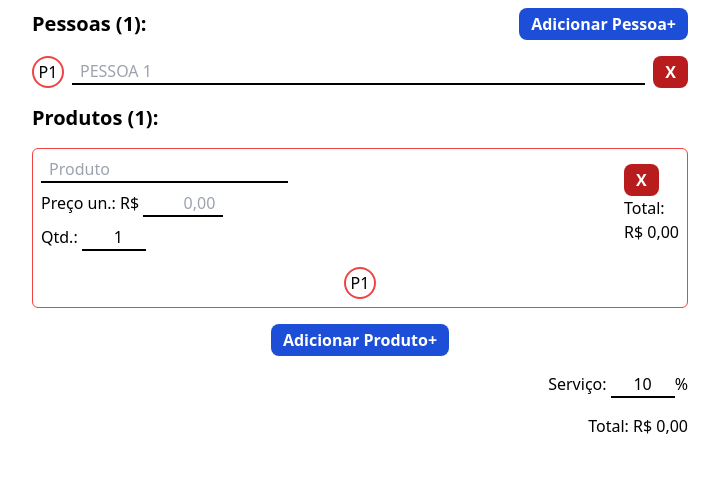
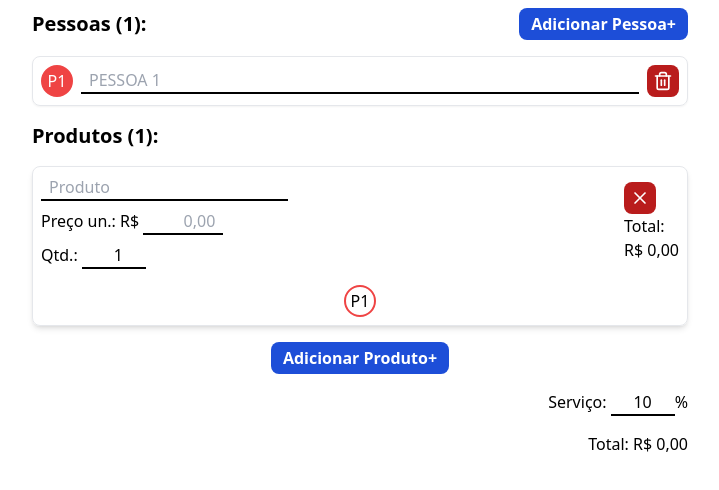
Before and after one commit to ptrkc/continha-calculator, a React (Vite) app: page / in a window 1280 px wide. Shown: the top 490 px of the page, without its empty margins (280-999 px from the left). Built offline with nearby package versions, Linux system fonts and the light colour scheme.

Commit message:
IconButton, Avatar and AvatarSplitting Button

```diff
--- a/src/components/HomePage.module.css
+++ b/src/components/Avatar.module.css
@@ -28,8 +28,10 @@
 .fuchsia {
   --person-color: var(--color-fuchsia-500)
 }
+.avatar {
+  border-color: var(--person-color);
+}
 .partial {
-  border-color: var(--person-color);
   background: linear-gradient(
     to right,
     var(--person-color),
@@ -38,12 +40,10 @@
     white
     );
 }
-
 .solid {
   background: var(--person-color);
   color: white;
 }
 .outline {
-  border-color: var(--person-color);
   color: black;
 }
--- /dev/null
+++ b/src/components/Avatar.tsx
@@ -0,0 +1,84 @@
+import styles from "./Avatar.module.css";
+import { Person } from "@/hooks/usePeopleStore";
+import { cn } from "@/utils/classnames";
+
+const chooseVariant = (person: Person, productId: string) => {
+  if (person.payingFor[productId] === true) return "solid";
+  if (typeof person.payingFor[productId] === "number") return "partial";
+  return "outline";
+};
+
+const abbreviate = (person: Person) => {
+  const nameToUse = person.name.trim() || person.defaultName;
+  const splitNames = nameToUse.split(/\s+/);
+  if (splitNames.length > 1 && splitNames[1].length) {
+    return `${splitNames[0][0]}${splitNames[1][0]}`;
+  }
+
+  return nameToUse.slice(0, 2);
+};
+
+const AvatarBase = ({
+  person,
+  size,
+  onClick,
+  variant = "solid",
+}: {
+  person: Person;
+  size: "sm" | "lg";
+  variant?: "solid" | "partial" | "outline";
+  onClick?: Function;
+}) => {
+  const abbreviation = abbreviate(person);
+
+  const CustomTag = onClick
+    ? "button"
+    : ("span" as keyof JSX.IntrinsicElements);
+
+  return (
+    <CustomTag
+      {...onClick}
+      className={cn(
+        "select-none shrink-0 rounded-full w-8 h-8 flex overflow-hidden justify-center items-center border-2",
+        size === "sm" ? "w-8 h-8" : "w-14 h-14",
+        styles.avatar,
+        styles[person.color],
+        styles[variant]
+      )}
+    >
+      {abbreviation}
+    </CustomTag>
+  );
+};
+
+export const Avatar = ({
+  person,
+  size = "sm",
+}: {
+  person: Person;
+  size?: "sm" | "lg";
+}) => {
+  return <AvatarBase person={person} size={size} variant="solid" />;
+};
+
+export const AvatarSplittingButton = ({
+  person,
+  productId,
+  size = "lg",
+  onClick,
+}: {
+  person: Person;
+  productId: string;
+  size?: "sm" | "lg";
+  onClick: Function;
+}) => {
+  const variant = chooseVariant(person, productId);
+  return (
+    <AvatarBase
+      person={person}
+      size={size}
+      onClick={onClick}
+      variant={variant}
+    />
+  );
+};
--- a/src/components/HomePage.tsx
+++ b/src/components/HomePage.tsx
@@ -4,53 +4,11 @@ import { Input } from "@/components/Input";
 import { usePeopleStore, Person } from "@/hooks/usePeopleStore";
 import { useProductsStore, Product } from "@/hooks/useProductsStore";
 import { formatCurrency } from "@/utils/formatCurrency";
-import { cn } from "@/utils/classnames";
 import { currencyInput } from "@/utils/currencyInput";
 
-import styles from "./HomePage.module.css";
-
-const chooseVariant = (person: Person, productId: string) => {
-  if (person.payingFor[productId] === true) return "solid";
-  if (typeof person.payingFor[productId] === "number") return "partial";
-  return "outline";
-};
-
-const PersonAvatar = ({
-  person,
-  productId,
-  size = "sm",
-}: {
-  person: Person;
-  productId: string;
-  size?: "sm" | "lg";
-}) => {
-  const nameToUse = person.name.trim() || person.defaultName;
-  const splitName = nameToUse.split(/\s+/);
-  const abbreviation =
-    splitName.length > 1 && splitName[1]
-      ? `${splitName[0][0]}${splitName[1][0]}`
-      : nameToUse.slice(0, 2);
-
-  const variants = {
-    solid: styles.solid,
-    partial: styles.partial,
-    outline: styles.outline,
-  };
-
-  const variant = variants[chooseVariant(person, productId)];
-  return (
-    <span
-      className={cn(
-        "shrink-0 rounded-full w-8 h-8 flex overflow-hidden justify-center items-center border-2",
-        size === "sm" ? "w-8 h-8" : "w-14 h-14",
-        styles[person.color],
-        variant
-      )}
-    >
-      <span>{abbreviation}</span>
-    </span>
-  );
-};
+import { IconButton } from "./IconButton";
+import { CloseIcon, TrashIcon } from "./Icons";
+import { Avatar, AvatarSplittingButton } from "./Avatar";
 
 const PersonInput = ({
   person,
@@ -62,8 +20,8 @@ const PersonInput = ({
   deletePerson: Function;
 }>) => {
   return (
-    <li className="flex gap-2 items-center">
-      <PersonAvatar person={person} />
+    <li className="flex gap-2 items-center border rounded-lg p-2 shadow-sm">
+      <Avatar person={person} />
       <Input
         className="w-full"
         value={person.name}
@@ -72,9 +30,12 @@ const PersonInput = ({
           changePersonProp(person, "name", event.target.value.toUpperCase())
         }
       />
-      <Button className="bg-red-700" onClick={() => deletePerson(person.id)}>
-        X
-      </Button>
+      <IconButton
+        className="bg-red-700"
+        onClick={() => deletePerson(person.id)}
+      >
+        <TrashIcon />
+      </IconButton>
     </li>
   );
 };
@@ -92,7 +53,7 @@ const ProductInputs = ({
 }>) => {
   const totalPrice = product.unitPrice * product.quantity;
   return (
-    <li className="flex flex-col border rounded-md p-2 border-red-500">
+    <li className="flex flex-col border rounded-lg p-2 shadow-md">
       <div className="flex gap-2 mb-4 items-center justify-between">
         <div className="flex flex-col gap-2">
           <Input
@@ -140,23 +101,23 @@ const ProductInputs = ({
           </span>
         </div>
         <div className="whitespace-nowrap">
-          <Button
+          <IconButton
             className="bg-red-700"
             onClick={() => deleteProduct(product.id)}
           >
-            X
-          </Button>
+            <CloseIcon />
+          </IconButton>
           <p>Total:</p>
           <p>{formatCurrency(totalPrice)}</p>
         </div>
       </div>
       <div className="flex flex-wrap gap-2 justify-around">
         {[...people.values()].map((person) => (
-          <PersonAvatar
+          <AvatarSplittingButton
             person={person}
             productId={product.id}
             size="lg"
-            // onClick={changeProductProp}
+            onClick={() => {}}
             key={person.id}
           />
         ))}
--- /dev/null
+++ b/src/components/IconButton.tsx
@@ -0,0 +1,24 @@
+import { cn } from "@/utils/classnames";
+
+export const IconButton = ({
+  children,
+  onClick,
+  className,
+  ...rest
+}: React.DetailedHTMLProps<
+  React.ButtonHTMLAttributes<HTMLButtonElement>,
+  HTMLButtonElement
+>) => {
+  return (
+    <button
+      onClick={onClick}
+      className={cn(
+        "w-8 h-8 p-[6px] shrink-0 flex justify-center items-center rounded-lg bg-blue-700 font-bold text-white hover:brightness-90",
+        className
+      )}
+      {...rest}
+    >
+      {children}
+    </button>
+  );
+};
--- /dev/null
+++ b/src/components/Icons.tsx
@@ -0,0 +1,33 @@
+export const TrashIcon = () => {
+  return (
+    <svg
+      viewBox="0 0 24 24"
+      stroke="currentColor"
+      strokeWidth="2"
+      fill="none"
+      strokeLinecap="round"
+      strokeLinejoin="round"
+    >
+      <polyline points="3 6 5 6 21 6"></polyline>
+      <path d="M19 6v14a2 2 0 0 1-2 2H7a2 2 0 0 1-2-2V6m3 0V4a2 2 0 0 1 2-2h4a2 2 0 0 1 2 2v2"></path>
+      <line x1="10" y1="11" x2="10" y2="17"></line>
+      <line x1="14" y1="11" x2="14" y2="17"></line>
+    </svg>
+  );
+};
+
+export const CloseIcon = () => {
+  return (
+    <svg
+      viewBox="0 0 24 24"
+      stroke="currentColor"
+      strokeWidth="2"
+      fill="none"
+      strokeLinecap="round"
+      strokeLinejoin="round"
+    >
+      <line x1="18" y1="6" x2="6" y2="18"></line>
+      <line x1="6" y1="6" x2="18" y2="18"></line>
+    </svg>
+  );
+};
```
